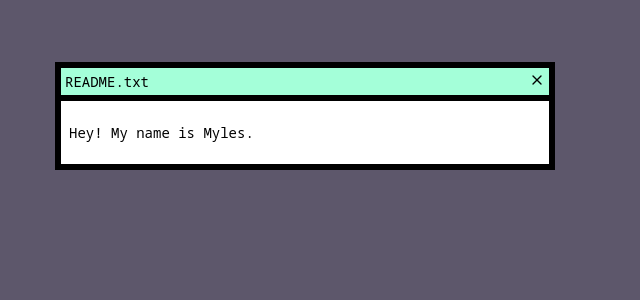
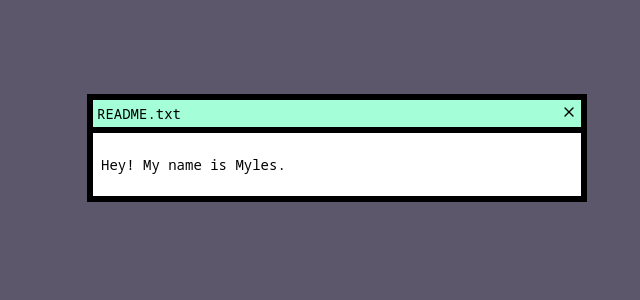
Before and after one commit to enriquezm/smyles, a Next.js app: page / in a window 1280 px wide. Shown: the top 300 px of the page, without its empty margins (203-843 px from the left). Built offline with nearby package versions, Linux system fonts and the light colour scheme.

Commit message:
Add more padding on body

```diff
--- a/styles.css
+++ b/styles.css
@@ -8,4 +8,6 @@ body {
   font-family: 'Noto Sans Mono', monospace;
   background-color: #5D576B;
   height: 100vh;
+  padding: 40px;
+  margin: 0;
 }
```
